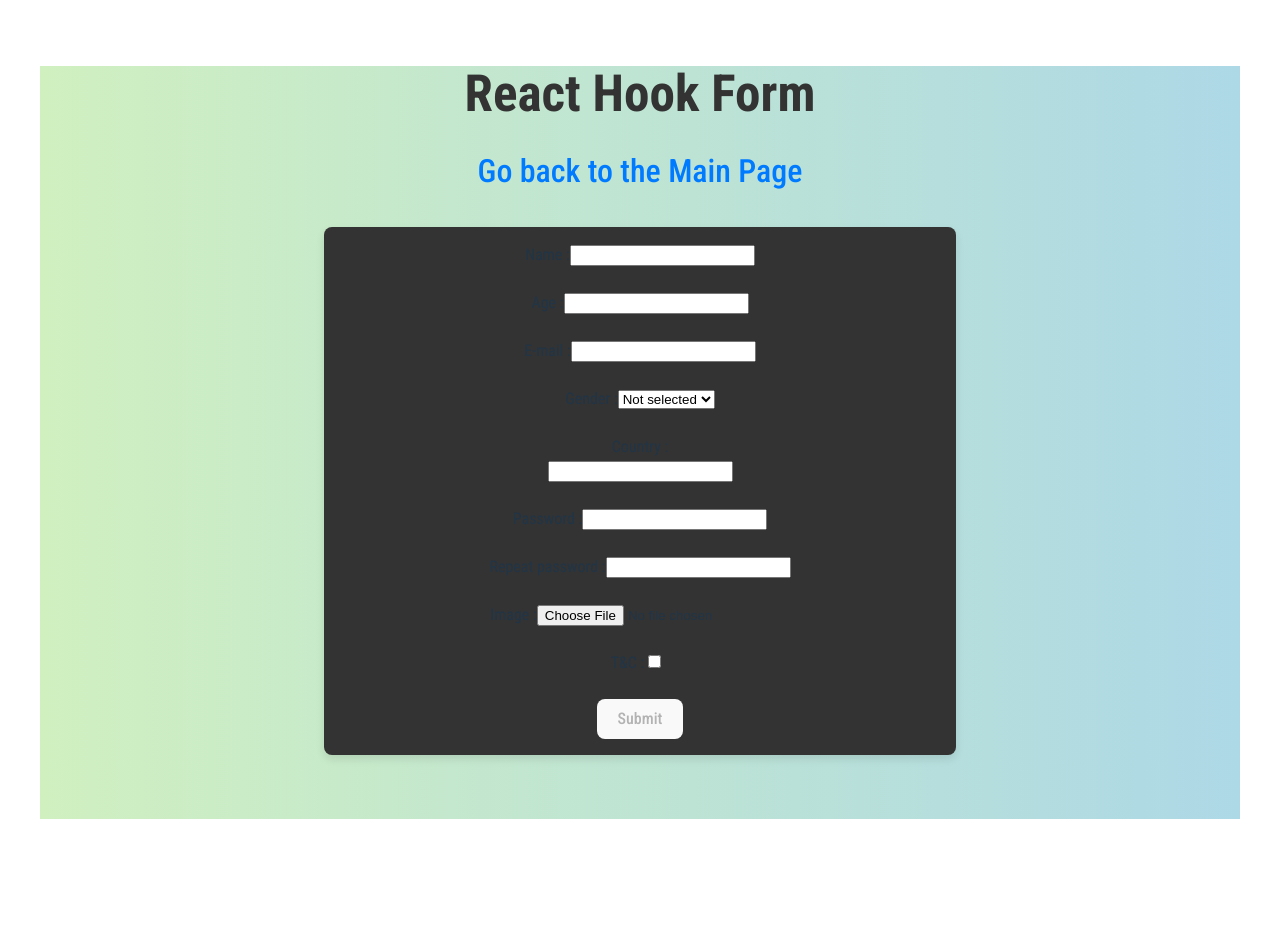
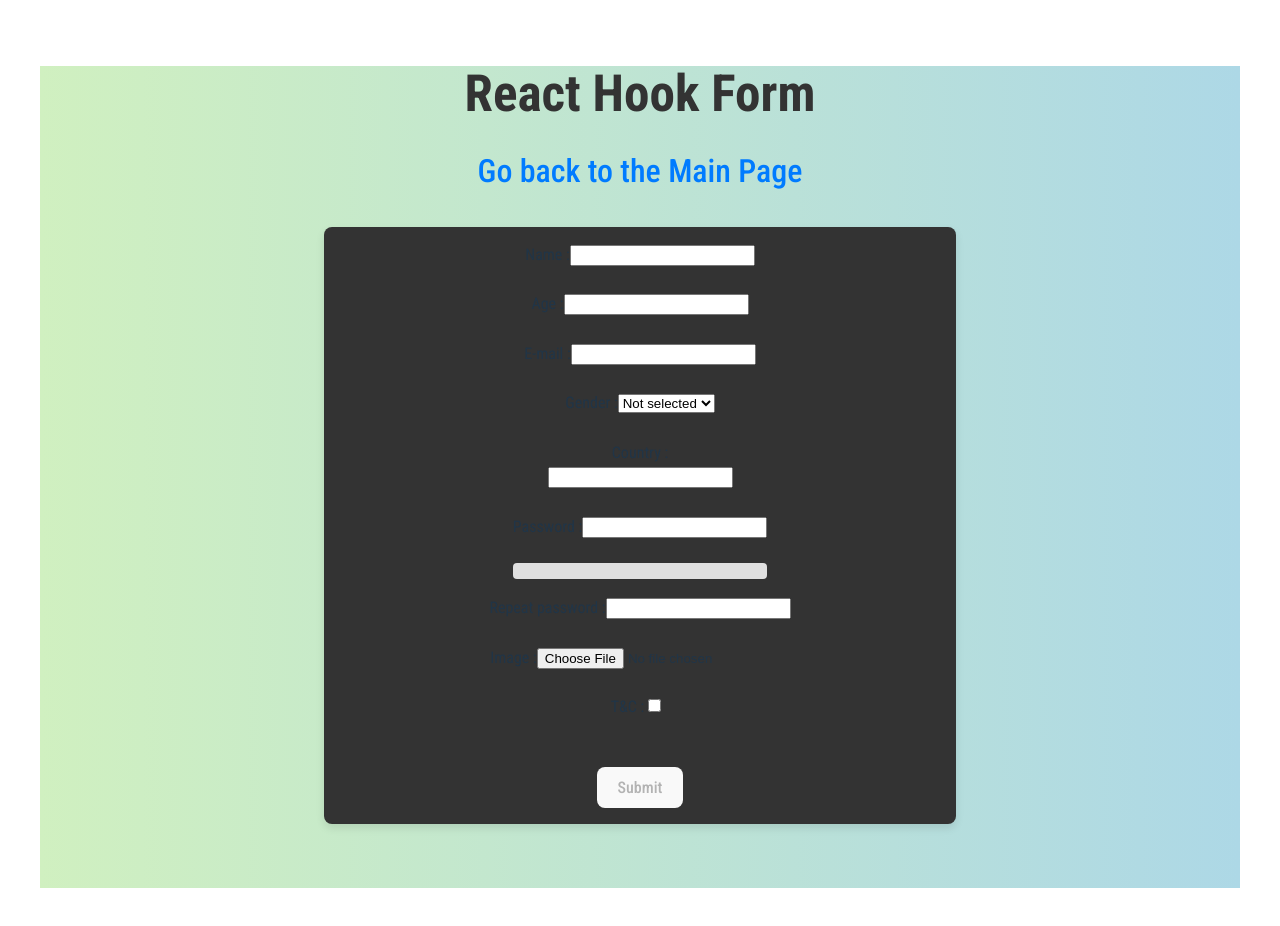
Before and after one commit to mariaklyass/REACT2024Q3, a React (Vite) app: page /hook-form in a window 1280 px wide. Before the commit the page ends 859 px from the top, so only its background shows below. Built offline with nearby package versions, Linux system fonts and the light colour scheme.

Commit message:
feat: change styles

```diff
--- a/src/components/ErrorMessage/error-message.scss
+++ b/src/components/ErrorMessage/error-message.scss
@@ -1,3 +1,4 @@
 .error-message {
   color: red;
+  height: 24px;
 }
--- a/src/components/PasswordIndicator/password-indicator.scss
+++ b/src/components/PasswordIndicator/password-indicator.scss
@@ -1,18 +1,28 @@
 .password-strength-indicator {
   position: relative;
-  height: 0.5rem;
+  height: 1rem;
   width: 100%;
   background-color: #e0e0e0;
   border-radius: 0.25rem;
   overflow: hidden;
+  box-sizing: border-box;
+  margin-bottom: 1rem;
 }
 
 .strength-bar {
+  position: absolute;
+  top: 0;
+  left: 0;
   height: 100%;
   transition: width 0.3s ease;
+  z-index: 1;
 }
 
 .strength-label {
-  margin-top: 0.25rem;
+  color: black;
+  position: relative;
+  z-index: 2;
+  margin-top: -0.15rem;
   font-size: 0.875rem;
+  text-align: center;
 }
--- a/src/pages/HookForm/HookForm.tsx
+++ b/src/pages/HookForm/HookForm.tsx
@@ -1,4 +1,4 @@
-import { ReactNode, useEffect, useState } from 'react';
+import { useEffect, useState } from 'react';
 import { Link, useNavigate } from 'react-router-dom';
 import { useForm, SubmitHandler } from 'react-hook-form';
 import { useAppDispatch } from '../../store/hooks';
@@ -15,11 +15,12 @@ import RHFSelect from '../../components/Select/RHFSelect';
 import HookInput from '../../components/Input/HookInput';
 import RHFAutocomplete from '../../components/Autocomplete/RHFAutocomplete';
 import '../UncontrolledForm/form.scss';
+import PasswordIndicator from '../../components/PasswordIndicator';
 
 function HookForm() {
   const dispatch = useAppDispatch();
   const navigate = useNavigate();
-  const [strength, setStrength] = useState<ReactNode>();
+  const [strength, setStrength] = useState<string>('');
 
   const {
     register,
@@ -101,7 +102,8 @@ function HookForm() {
             register={register('password')}
           >
             <ErrorMessage>{errors.password?.message}</ErrorMessage>
-            <div className="absolute right-0 top-0">{strength}</div>
+
+            <PasswordIndicator description={strength} />
           </HookInput>
         </div>
 
--- a/src/pages/UncontrolledForm/form.scss
+++ b/src/pages/UncontrolledForm/form.scss
@@ -38,7 +38,7 @@
     box-shadow: 0 4px 8px rgba(0, 0, 0, 0.1);
 
     .form-group {
-      margin-bottom: 1.5rem;
+      margin-bottom: 0.1rem;
     }
 
     .input-container {
```
